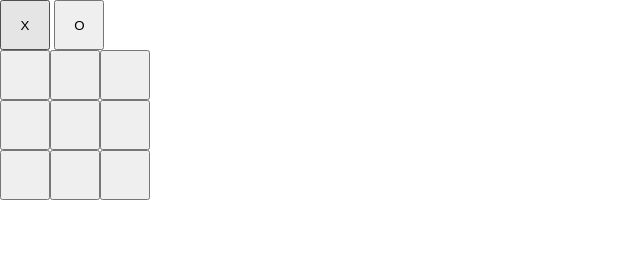
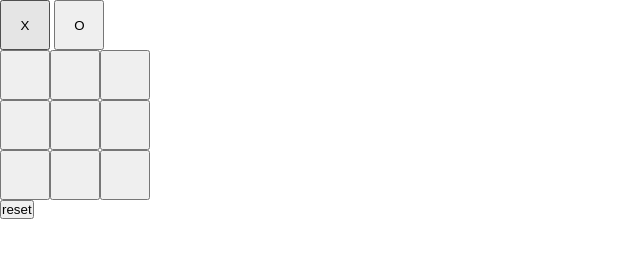
Before and after one commit to willbickham3/tictactoe, a plain HTML site: page index.html in a window 1280 px wide. Shown: the full height of the page, 0-640 px from the left. Drawn offline with Linux system fonts and the light colour scheme.

Commit message:
Create reset button with onclick functionality

```diff
--- a/index.html
+++ b/index.html
@@ -12,5 +12,6 @@
     <button id="X" class="selection">X</button>
     <button id="O" class="selection">O</button>
     <div class="gameContainer"></div>
+    <button class="reset" onclick="resetGame()">reset</button>
 </body>
 </html>
```
